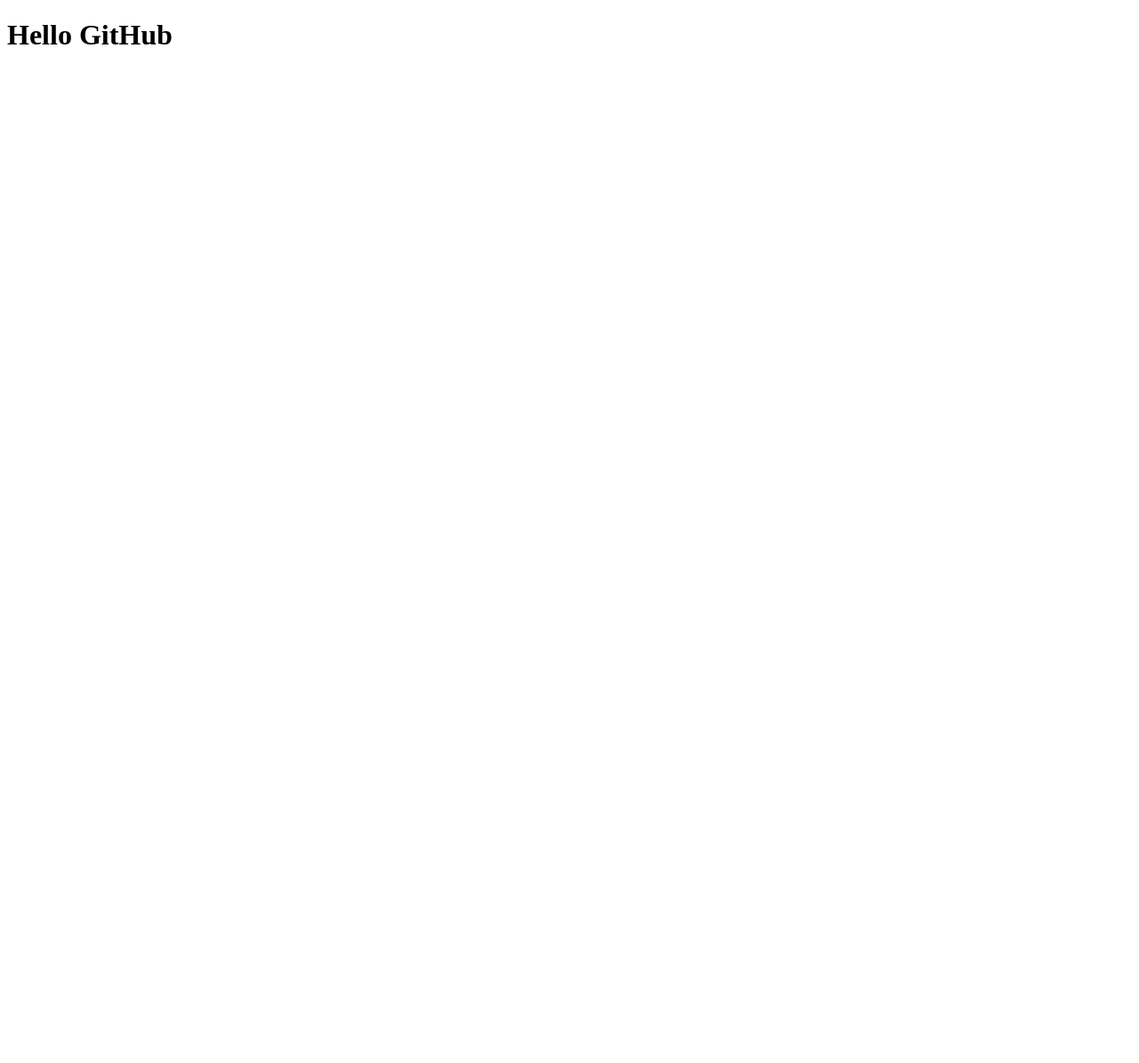
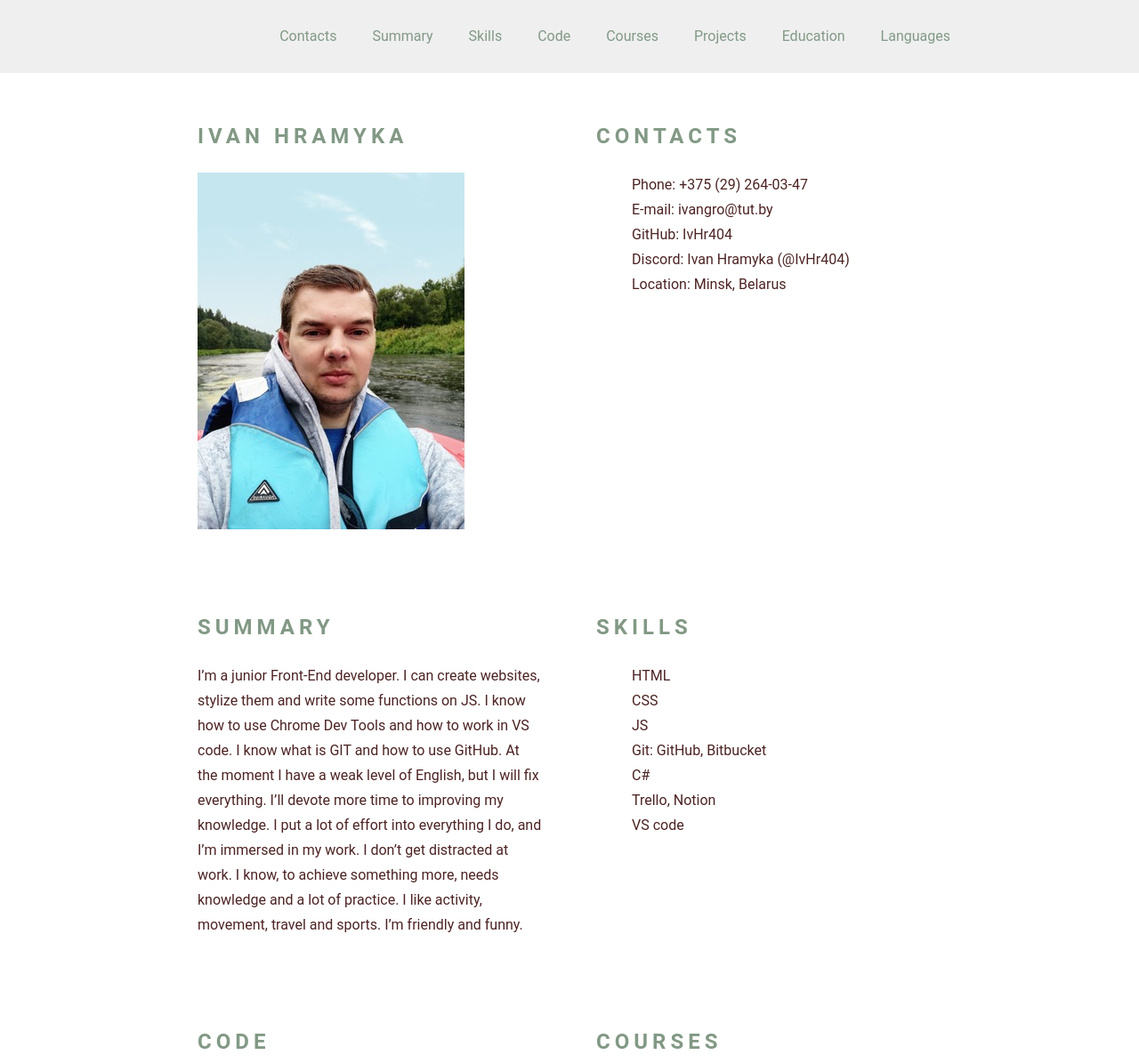
Before and after one commit to IvHr404/rsschool-cv, a plain HTML site: page index.html in a window 1280 px wide. Shown: the top 1195 px of the page at 89% size. Before the commit the page ends 800 px from the top, so only its background shows below. Drawn offline with Linux system fonts and the light colour scheme.

Commit message:
feat: add basic page and css file

```diff
--- a/css/style.css
+++ b/css/style.css
@@ -1,4 +1,92 @@
-h1 {
-  font-size: 50px;
-  color: rgb(117, 117, 117);
+* {
+  box-sizing: border-box;
 }
+
+html {
+  scroll-behavior: smooth;
+}
+
+body {
+  min-height: 100vh;
+  margin: 0;
+  padding: 0;
+
+  display: flex;
+  flex-direction: column;
+  justify-content: space-between;
+
+  font-family: "Roboto", sans-serif;
+  line-height: 1.75;
+  color: #4d2323;
+}
+
+.conteiner {
+  max-width: 70%;
+  margin: 0 auto;
+}
+
+.main-container {
+  display: flex;
+  flex-wrap: wrap;
+}
+
+@media (max-width: 768px) {
+  .section {
+    width: 100%;
+  }
+}
+
+.section {
+  width: 50%;
+  padding: 30px;
+}
+
+.section-title {
+  text-transform: uppercase;
+  letter-spacing: 5px;
+  color: #829985;
+}
+
+.nav-list {
+  display: flex;
+  justify-content: flex-end;
+  align-items: center;
+  list-style: none;
+}
+
+.nav-link {
+  padding: 0 20px;
+  line-height: 50px;
+  transition: 0.3s;
+}
+
+.nav a {
+  color: #829985;
+  text-decoration: none;
+  transition: color 0.5s;
+}
+
+.nav a:hover {
+  color: #4d2323;
+}
+
+header,
+footer {
+  background-color: rgba(233, 233, 235, 0.72);
+}
+
+.section-ul {
+  list-style: none;
+}
+
+.footer-ul {
+  display: flex;
+  justify-content: space-around;
+  align-items: center;
+  list-style: none;
+}
+
+.footer-li h2 {
+  font-size: 16px;
+  color: black;
+}
--- a/index.html
+++ b/index.html
@@ -2,8 +2,139 @@
 <html lang="ru">
   <head>
     <title>CV Ivan Hramyka</title>
+    <link rel="stylesheet" href="css/style.css" />
+    <link rel="icon" href="img/icon.ico" />
   </head>
   <body>
-    <h1>Hello GitHub</h1>
+    <header class="header">
+      <div class="conteiner">
+        <nav class="nav">
+          <ul class="nav-list">
+            <li class="nav-item">
+              <a href="#contacts" class="nav-link">Contacts</a>
+            </li>
+            <li class="nav-item">
+              <a href="#summary" class="nav-link">Summary</a>
+            </li>
+            <li class="nav-item">
+              <a href="#skills" class="nav-link">Skills</a>
+            </li>
+            <li class="nav-item">
+              <a href="#code" class="nav-link">Code</a>
+            </li>
+            <li class="nav-item">
+              <a href="#courses" class="nav-link">Courses</a>
+            </li>
+            <li class="nav-item">
+              <a href="#projects" class="nav-link">Projects</a>
+            </li>
+            <li class="nav-item">
+              <a href="#education" class="nav-link">Education</a>
+            </li>
+            <li class="nav-item">
+              <a href="#languages" class="nav-link">Languages</a>
+            </li>
+          </ul>
+        </nav>
+      </div>
+    </header>
+    <main>
+      <div class="conteiner main-container">
+        <section class="section">
+          <h1 class="section-title">Ivan Hramyka</h1>
+          <img src="img/photo.jpg" alt="Photo Ivan Hramyka" />
+        </section>
+        <section class="section" id="contacts">
+          <h2 class="section-title">Contacts</h2>
+          <ul class="section-ul">
+            <li>Phone: +375 (29) 264-03-47</li>
+            <li>E-mail: ivangro@tut.by</li>
+            <li>GitHub: IvHr404</li>
+            <li>Discord: Ivan Hramyka (@IvHr404)</li>
+            <li>Location: Minsk, Belarus</li>
+          </ul>
+        </section>
+        <section class="section" id="summary">
+          <h2 class="section-title">Summary</h2>
+          <p>
+            I’m a junior Front-End developer. I can create websites, stylize
+            them and write some functions on JS. I know how to use Chrome Dev
+            Tools and how to work in VS code. I know what is GIT and how to use
+            GitHub. At the moment I have a weak level of English, but I will fix
+            everything. I’ll devote more time to improving my knowledge. I put a
+            lot of effort into everything I do, and I’m immersed in my work. I
+            don’t get distracted at work. I know, to achieve something more,
+            needs knowledge and a lot of practice. I like activity, movement,
+            travel and sports. I’m friendly and funny.
+          </p>
+        </section>
+        <section class="section" id="skills">
+          <h2 class="section-title">Skills</h2>
+          <ul class="section-ul">
+            <li>HTML</li>
+            <li>CSS</li>
+            <li>JS</li>
+            <li>Git: GitHub, Bitbucket</li>
+            <li>C#</li>
+            <li>Trello, Notion</li>
+            <li>VS code</li>
+          </ul>
+        </section>
+        <section class="section" id="code">
+          <h2 class="section-title">Code</h2>
+        </section>
+        <section class="section" id="courses">
+          <h2 class="section-title">Courses</h2>
+        </section>
+        <section class="section" id="projects">
+          <h2 class="section-title">Projects</h2>
+        </section>
+        <section class="section" id="education">
+          <h2 class="section-title">Education</h2>
+          <ul class="section-ul">
+            <li>2007 - 2010 Minsk State Polytechnic College</li>
+            <li>2011 - 2016 Belarusian National Technical University</li>
+            <li>
+              2016 - 2018 IIT Belarusian State University of Informatics and
+              Radio Electronics
+            </li>
+          </ul>
+        </section>
+        <section class="section" id="languages">
+          <h2 class="section-title">Languages</h2>
+          <ul class="section-ul">
+            <li>Russian - Native</li>
+            <li>English - A1</li>
+          </ul>
+        </section>
+      </div>
+    </main>
+    <footer class="footer">
+      <div class="conteiner">
+        <ul class="footer-ul">
+          <li class="footer-li">
+            <a href="https://github.com/IvHr404">
+              <img
+                class="footer-img"
+                src="/rsschool-cv/img/github.png"
+                alt="github"
+              />
+            </a>
+          </li>
+          <li class="footer-li">
+            <h2>2022</h2>
+          </li>
+          <li class="footer-li">
+            <a href="https://rs.school/js/">
+              <img
+                class="footer-img"
+                src="/rsschool-cv/img/rs_school.png"
+                alt="RS-School"
+              />
+            </a>
+          </li>
+        </ul>
+      </div>
+    </footer>
   </body>
 </html>
```
Also changed, not shown: img/github.png (added), img/icon.ico (added), img/rs_school.png (added).
